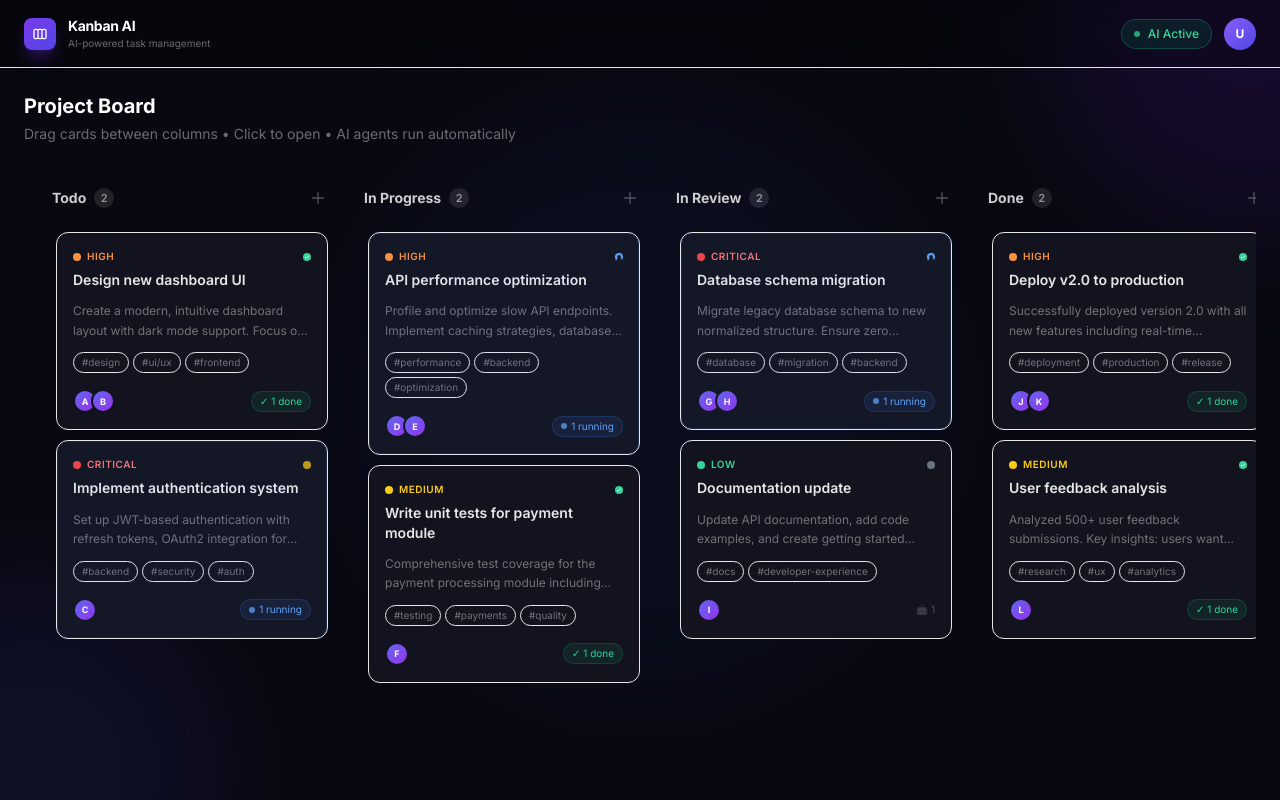
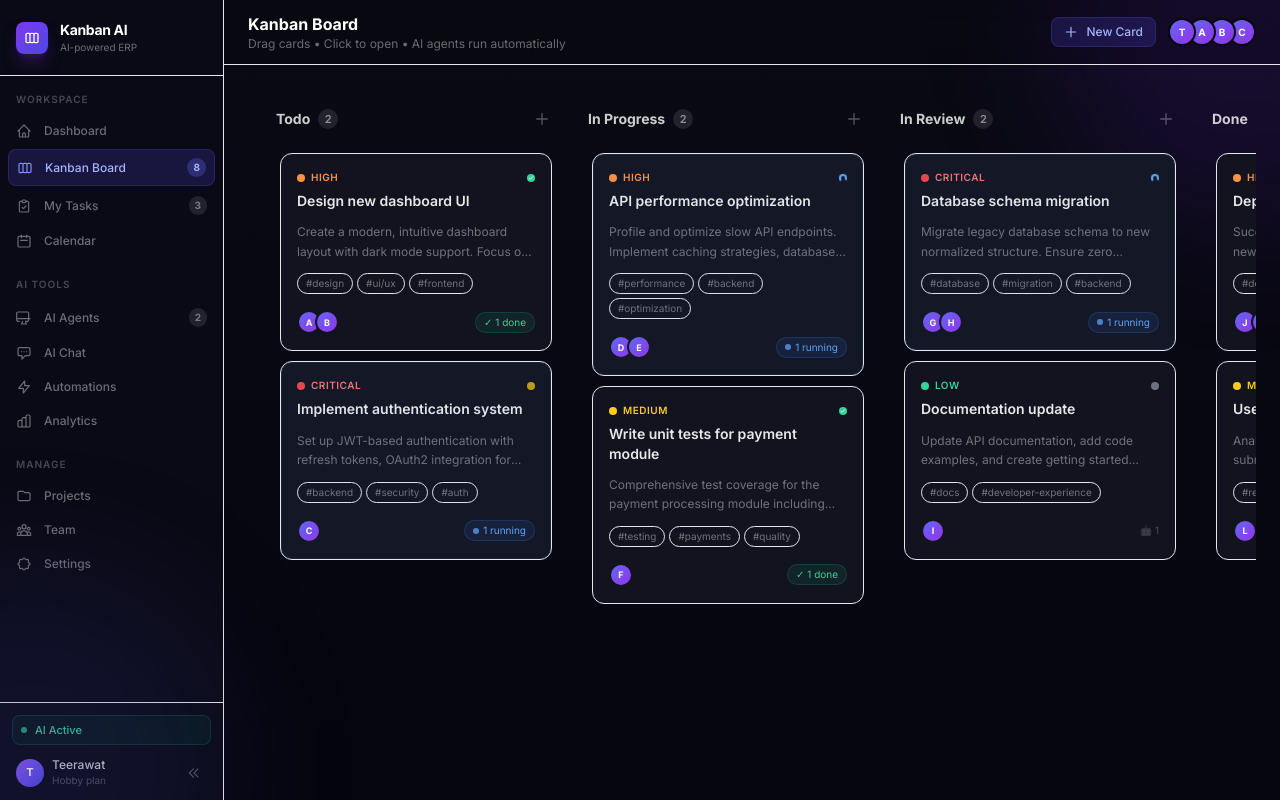
Before and after one commit to Pond9888/Kanban-Board-Web-Application, a Next.js app: page / in a window 1280 px wide. Built offline with nearby package versions, Linux system fonts and the light colour scheme.

Commit message:
feat: add ERP-style left navigation sidebar with collapsible menu

```diff
--- a/app/layout.tsx
+++ b/app/layout.tsx
@@ -1,22 +1,26 @@
 import type { Metadata } from 'next'
 import { Inter } from 'next/font/google'
 import './globals.css'
+import { Sidebar } from '@/components/Sidebar'
 
 const inter = Inter({ subsets: ['latin'] })
 
 export const metadata: Metadata = {
-  title: 'Kanban AI Board',
-  description: 'AI-powered Kanban board for task management',
+  title: 'Kanban AI',
+  description: 'AI-powered task management',
 }
 
-export default function RootLayout({
-  children,
-}: {
-  children: React.ReactNode
-}) {
+export default function RootLayout({ children }: { children: React.ReactNode }) {
   return (
     <html lang="en">
-      <body className={inter.className}>{children}</body>
+      <body className={`${inter.className} bg-[#080810]`}>
+        <div className="flex h-screen overflow-hidden">
+          <Sidebar />
+          <div className="flex-1 flex flex-col min-w-0 overflow-hidden">
+            {children}
+          </div>
+        </div>
+      </body>
     </html>
   )
 }
--- a/app/page.tsx
+++ b/app/page.tsx
@@ -2,49 +2,39 @@ import { Board } from '@/components/Board'
 
 export default function Home() {
   return (
-    <main className="min-h-screen bg-[#080810]">
+    <main className="flex flex-col h-full overflow-hidden">
       {/* Background decoration */}
       <div className="fixed inset-0 overflow-hidden pointer-events-none">
         <div className="absolute -top-40 -right-40 w-96 h-96 rounded-full bg-violet-900/20 blur-3xl" />
         <div className="absolute -bottom-40 -left-40 w-96 h-96 rounded-full bg-indigo-900/20 blur-3xl" />
-        <div className="absolute top-1/2 left-1/2 transform -translate-x-1/2 -translate-y-1/2 w-[600px] h-[600px] rounded-full bg-blue-900/10 blur-3xl" />
       </div>
 
-      {/* Header */}
-      <header className="relative z-10 border-b border-white/8 bg-black/20 backdrop-blur-md">
-        <div className="max-w-screen-2xl mx-auto px-6 py-4 flex items-center justify-between">
-          <div className="flex items-center gap-3">
-            <div className="w-8 h-8 rounded-lg bg-gradient-to-br from-violet-600 to-indigo-600 flex items-center justify-center shadow-lg shadow-violet-900/50">
-              <svg className="w-4 h-4 text-white" fill="none" viewBox="0 0 24 24" stroke="currentColor" strokeWidth={2}>
-                <path strokeLinecap="round" strokeLinejoin="round" d="M9 17V7m0 10a2 2 0 01-2 2H5a2 2 0 01-2-2V7a2 2 0 012-2h2a2 2 0 012 2m0 10a2 2 0 002 2h2a2 2 0 002-2M9 7a2 2 0 012-2h2a2 2 0 012 2m0 10V7m0 10a2 2 0 002 2h2a2 2 0 002-2V7a2 2 0 00-2-2h-2a2 2 0 00-2 2" />
-              </svg>
-            </div>
-            <div>
-              <h1 className="text-sm font-bold text-white tracking-tight">Kanban AI</h1>
-              <p className="text-[10px] text-white/40">AI-powered task management</p>
-            </div>
-          </div>
-          <div className="flex items-center gap-3">
-            <div className="flex items-center gap-2 px-3 py-1.5 rounded-full bg-emerald-900/30 border border-emerald-500/30">
-              <div className="w-1.5 h-1.5 rounded-full bg-emerald-400 animate-pulse" />
-              <span className="text-xs text-emerald-400 font-medium">AI Active</span>
-            </div>
-            <div className="w-8 h-8 rounded-full bg-gradient-to-br from-violet-500 to-indigo-600 flex items-center justify-center text-xs font-bold text-white shadow-lg">
-              U
-            </div>
+      {/* Top bar */}
+      <header className="relative z-10 border-b border-white/8 bg-black/10 backdrop-blur-md px-6 py-3 flex items-center justify-between shrink-0">
+        <div>
+          <h2 className="text-base font-bold text-white">Kanban Board</h2>
+          <p className="text-xs text-white/40">Drag cards • Click to open • AI agents run automatically</p>
+        </div>
+        <div className="flex items-center gap-3">
+          <button className="flex items-center gap-2 px-3 py-1.5 rounded-lg bg-indigo-600/20 hover:bg-indigo-600/30 border border-indigo-500/20 text-indigo-300 text-xs font-medium transition-colors">
+            <svg className="w-3.5 h-3.5" fill="none" viewBox="0 0 24 24" stroke="currentColor" strokeWidth={2}>
+              <path strokeLinecap="round" strokeLinejoin="round" d="M12 4v16m8-8H4" />
+            </svg>
+            New Card
+          </button>
+          <div className="flex -space-x-2">
+            {['T', 'A', 'B', 'C'].map((l, i) => (
+              <div key={l} className="w-7 h-7 rounded-full bg-gradient-to-br from-indigo-500 to-purple-600 border-2 border-[#080810] flex items-center justify-center text-[10px] font-bold text-white" style={{ zIndex: 4 - i }}>
+                {l}
+              </div>
+            ))}
           </div>
         </div>
       </header>
 
       {/* Board */}
-      <div className="relative z-10 p-6 overflow-x-auto">
-        <div className="max-w-screen-2xl mx-auto">
-          <div className="mb-6">
-            <h2 className="text-xl font-bold text-white mb-1">Project Board</h2>
-            <p className="text-sm text-white/40">Drag cards between columns • Click to open • AI agents run automatically</p>
-          </div>
-          <Board />
-        </div>
+      <div className="relative z-10 flex-1 overflow-auto p-6">
+        <Board />
       </div>
     </main>
   )
--- /dev/null
+++ b/components/Sidebar.tsx
@@ -0,0 +1,139 @@
+'use client'
+
+import { useState } from 'react'
+
+interface NavItem {
+  icon: React.ReactNode
+  label: string
+  badge?: string | number
+  active?: boolean
+  section?: string
+}
+
+const Icon = ({ path, path2 }: { path: string; path2?: string }) => (
+  <svg className="w-4 h-4" fill="none" viewBox="0 0 24 24" stroke="currentColor" strokeWidth={1.8}>
+    <path strokeLinecap="round" strokeLinejoin="round" d={path} />
+    {path2 && <path strokeLinecap="round" strokeLinejoin="round" d={path2} />}
+  </svg>
+)
+
+export function Sidebar() {
+  const [collapsed, setCollapsed] = useState(false)
+  const [activeItem, setActiveItem] = useState('Kanban Board')
+
+  const navSections = [
+    {
+      title: 'WORKSPACE',
+      items: [
+        { label: 'Dashboard', icon: <Icon path="M3 12l2-2m0 0l7-7 7 7M5 10v10a1 1 0 001 1h3m10-11l2 2m-2-2v10a1 1 0 01-1 1h-3m-6 0a1 1 0 001-1v-4a1 1 0 011-1h2a1 1 0 011 1v4a1 1 0 001 1m-6 0h6" /> },
+        { label: 'Kanban Board', icon: <Icon path="M9 17V7m0 10a2 2 0 01-2 2H5a2 2 0 01-2-2V7a2 2 0 012-2h2a2 2 0 012 2m0 10a2 2 0 002 2h2a2 2 0 002-2M9 7a2 2 0 012-2h2a2 2 0 012 2m0 10V7m0 10a2 2 0 002 2h2a2 2 0 002-2V7a2 2 0 00-2-2h-2a2 2 0 00-2 2" />, badge: '8' },
+        { label: 'My Tasks', icon: <Icon path="M9 5H7a2 2 0 00-2 2v12a2 2 0 002 2h10a2 2 0 002-2V7a2 2 0 00-2-2h-2M9 5a2 2 0 002 2h2a2 2 0 002-2M9 5a2 2 0 012-2h2a2 2 0 012 2m-6 9l2 2 4-4" />, badge: '3' },
+        { label: 'Calendar', icon: <Icon path="M8 7V3m8 4V3m-9 8h10M5 21h14a2 2 0 002-2V7a2 2 0 00-2-2H5a2 2 0 00-2 2v12a2 2 0 002 2z" /> },
+      ],
+    },
+    {
+      title: 'AI TOOLS',
+      items: [
+        { label: 'AI Agents', icon: <Icon path="M9.75 17L9 20l-1 1h8l-1-1-.75-3M3 13h18M5 17H3a2 2 0 01-2-2V5a2 2 0 012-2h14a2 2 0 012 2v10a2 2 0 01-2 2h-2" />, badge: '2' },
+        { label: 'AI Chat', icon: <Icon path="M8 10h.01M12 10h.01M16 10h.01M9 16H5a2 2 0 01-2-2V6a2 2 0 012-2h14a2 2 0 012 2v8a2 2 0 01-2 2h-5l-5 5v-5z" /> },
+        { label: 'Automations', icon: <Icon path="M13 10V3L4 14h7v7l9-11h-7z" /> },
+        { label: 'Analytics', icon: <Icon path="M9 19v-6a2 2 0 00-2-2H5a2 2 0 00-2 2v6a2 2 0 002 2h2a2 2 0 002-2zm0 0V9a2 2 0 012-2h2a2 2 0 012 2v10m-6 0a2 2 0 002 2h2a2 2 0 002-2m0 0V5a2 2 0 012-2h2a2 2 0 012 2v14a2 2 0 01-2 2h-2a2 2 0 01-2-2z" /> },
+      ],
+    },
+    {
+      title: 'MANAGE',
+      items: [
+        { label: 'Projects', icon: <Icon path="M3 7v10a2 2 0 002 2h14a2 2 0 002-2V9a2 2 0 00-2-2h-6l-2-2H5a2 2 0 00-2 2z" /> },
+        { label: 'Team', icon: <Icon path="M17 20h5v-2a3 3 0 00-5.356-1.857M17 20H7m10 0v-2c0-.656-.126-1.283-.356-1.857M7 20H2v-2a3 3 0 015.356-1.857M7 20v-2c0-.656.126-1.283.356-1.857m0 0a5.002 5.002 0 019.288 0M15 7a3 3 0 11-6 0 3 3 0 016 0zm6 3a2 2 0 11-4 0 2 2 0 014 0zM7 10a2 2 0 11-4 0 2 2 0 014 0z" /> },
+        { label: 'Settings', icon: <Icon path="M10.325 4.317c.426-1.756 2.924-1.756 3.35 0a1.724 1.724 0 002.573 1.066c1.543-.94 3.31.826 2.37 2.37a1.724 1.724 0 001.065 2.572c1.756.426 1.756 2.924 0 3.35a1.724 1.724 0 00-1.066 2.573c.94 1.543-.826 3.31-2.37 2.37a1.724 1.724 0 00-2.572 1.065c-.426 1.756-2.924 1.756-3.35 0a1.724 1.724 0 00-2.573-1.066c-1.543.94-3.31-.826-2.37-2.37a1.724 1.724 0 00-1.065-2.572c-1.756-.426-1.756-2.924 0-3.35a1.724 1.724 0 001.066-2.573c-.94-1.543.826-3.31 2.37-2.37.996.608 2.296.07 2.572-1.065z" />, },
+      ],
+    },
+  ]
+
+  return (
+    <aside className={`flex flex-col h-screen bg-[#0a0a16] border-r border-white/8 transition-all duration-300 ${collapsed ? 'w-16' : 'w-56'} shrink-0`}>
+      {/* Logo */}
+      <div className={`flex items-center gap-3 px-4 py-5 border-b border-white/8 ${collapsed ? 'justify-center' : ''}`}>
+        <div className="w-8 h-8 rounded-lg bg-gradient-to-br from-violet-600 to-indigo-600 flex items-center justify-center shadow-lg shadow-violet-900/50 shrink-0">
+          <svg className="w-4 h-4 text-white" fill="none" viewBox="0 0 24 24" stroke="currentColor" strokeWidth={2}>
+            <path strokeLinecap="round" strokeLinejoin="round" d="M9 17V7m0 10a2 2 0 01-2 2H5a2 2 0 01-2-2V7a2 2 0 012-2h2a2 2 0 012 2m0 10a2 2 0 002 2h2a2 2 0 002-2M9 7a2 2 0 012-2h2a2 2 0 012 2m0 10V7m0 10a2 2 0 002 2h2a2 2 0 002-2V7a2 2 0 00-2-2h-2a2 2 0 00-2 2" />
+          </svg>
+        </div>
+        {!collapsed && (
+          <div className="min-w-0">
+            <p className="text-sm font-bold text-white tracking-tight">Kanban AI</p>
+            <p className="text-[10px] text-white/40 truncate">AI-powered ERP</p>
+          </div>
+        )}
+      </div>
+
+      {/* Nav */}
+      <nav className="flex-1 overflow-y-auto py-4 px-2 space-y-5">
+        {navSections.map((section) => (
+          <div key={section.title}>
+            {!collapsed && (
+              <p className="text-[10px] font-semibold text-white/25 tracking-widest px-2 mb-2">{section.title}</p>
+            )}
+            <div className="space-y-0.5">
+              {section.items.map((item) => {
+                const isActive = activeItem === item.label
+                return (
+                  <button
+                    key={item.label}
+                    onClick={() => setActiveItem(item.label)}
+                    title={collapsed ? item.label : undefined}
+                    className={`w-full flex items-center gap-3 px-2 py-2 rounded-lg transition-all duration-150 group
+                      ${isActive
+                        ? 'bg-indigo-600/20 text-indigo-300 border border-indigo-500/20'
+                        : 'text-white/40 hover:text-white/80 hover:bg-white/5'
+                      } ${collapsed ? 'justify-center' : ''}`}
+                  >
+                    <span className={`shrink-0 ${isActive ? 'text-indigo-400' : ''}`}>{item.icon}</span>
+                    {!collapsed && (
+                      <span className="flex-1 text-left text-xs font-medium truncate">{item.label}</span>
+                    )}
+                    {!collapsed && item.badge && (
+                      <span className={`text-[10px] font-bold px-1.5 py-0.5 rounded-full ${isActive ? 'bg-indigo-500/30 text-indigo-300' : 'bg-white/10 text-white/40'}`}>
+                        {item.badge}
+                      </span>
+                    )}
+                  </button>
+                )
+              })}
+            </div>
+          </div>
+        ))}
+      </nav>
+
+      {/* Bottom: AI status + collapse */}
+      <div className="border-t border-white/8 p-3 space-y-3">
+        {!collapsed && (
+          <div className="flex items-center gap-2 px-2 py-1.5 rounded-lg bg-emerald-900/20 border border-emerald-500/20">
+            <span className="w-1.5 h-1.5 rounded-full bg-emerald-400 animate-pulse shrink-0" />
+            <span className="text-[11px] text-emerald-400 font-medium">AI Active</span>
+          </div>
+        )}
+        <div className={`flex items-center gap-2 ${collapsed ? 'justify-center' : 'px-1'}`}>
+          {!collapsed && (
+            <div className="flex items-center gap-2 flex-1 min-w-0">
+              <div className="w-7 h-7 rounded-full bg-gradient-to-br from-violet-500 to-indigo-600 flex items-center justify-center text-[11px] font-bold text-white shrink-0">T</div>
+              <div className="min-w-0">
+                <p className="text-xs font-medium text-white/80 truncate">Teerawat</p>
+                <p className="text-[10px] text-white/30 truncate">Hobby plan</p>
+              </div>
+            </div>
+          )}
+          <button
+            onClick={() => setCollapsed(!collapsed)}
+            className="p-1.5 rounded-lg hover:bg-white/10 text-white/30 hover:text-white/70 transition-colors shrink-0"
+            title={collapsed ? 'Expand' : 'Collapse'}
+          >
+            <svg className={`w-3.5 h-3.5 transition-transform ${collapsed ? 'rotate-180' : ''}`} fill="none" viewBox="0 0 24 24" stroke="currentColor" strokeWidth={2}>
+              <path strokeLinecap="round" strokeLinejoin="round" d="M11 19l-7-7 7-7m8 14l-7-7 7-7" />
+            </svg>
+          </button>
+        </div>
+      </div>
+    </aside>
+  )
+}
```
